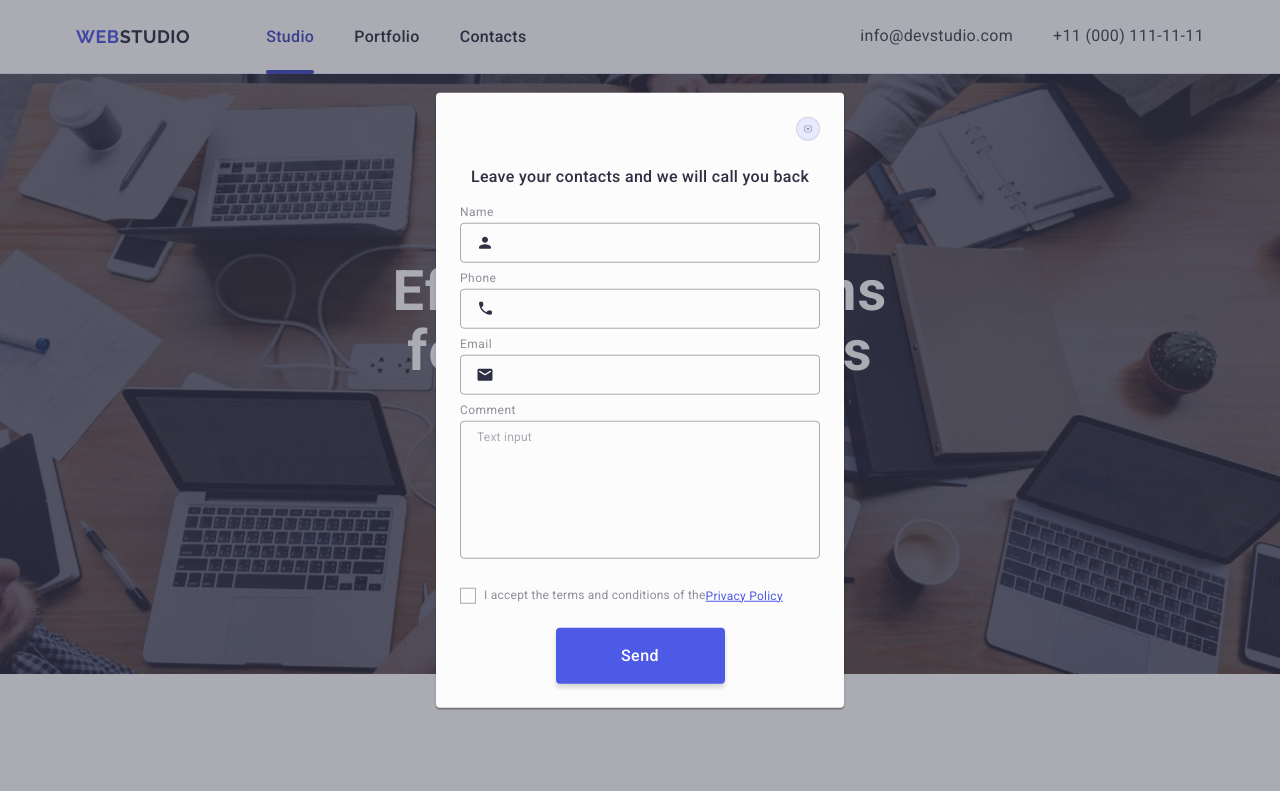
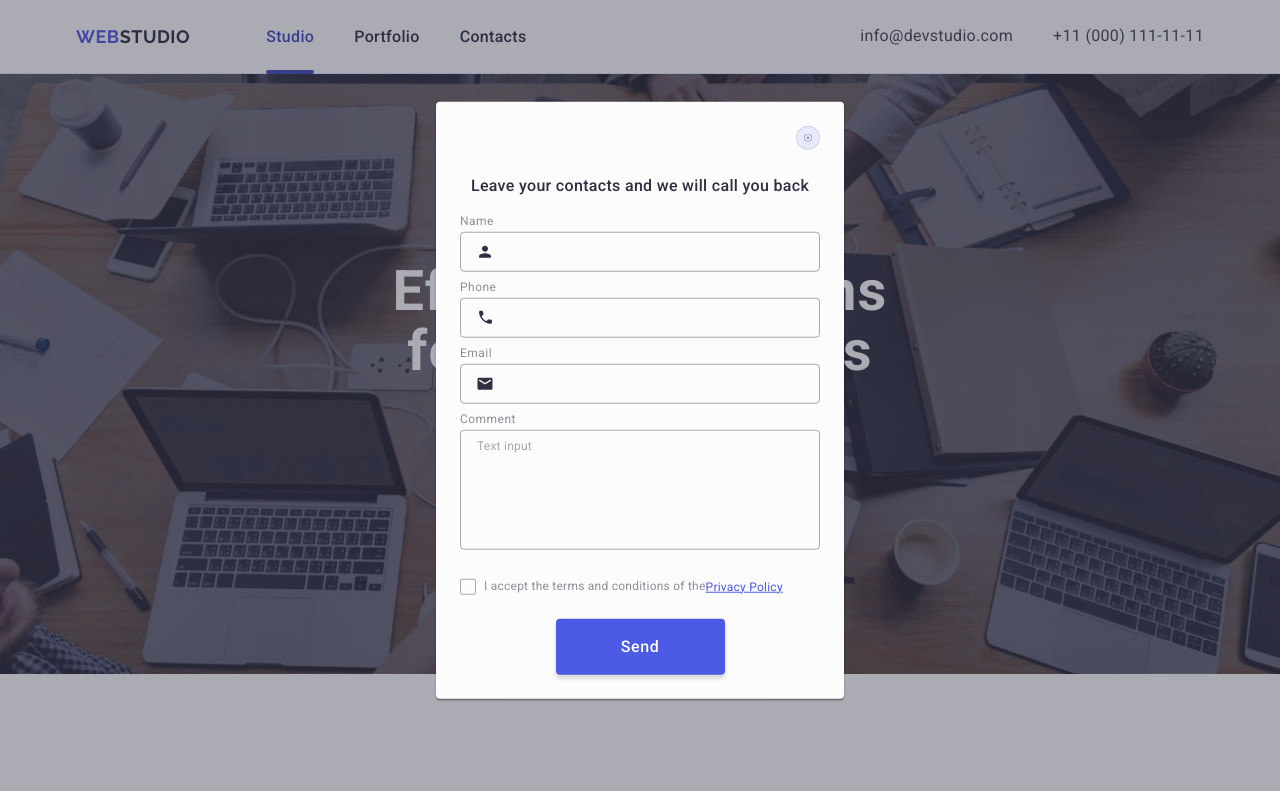
Before and after one commit to Viktoriiapon/goit-markup-hw-05, a plain HTML site: page index.html in a window 1280 px wide. Shown: the top 791 px of the page. Drawn offline with nearby package versions, Linux system fonts and the light colour scheme.

Commit message:
fixed accept

```diff
--- a/css/styles.css
+++ b/css/styles.css
@@ -648,7 +648,8 @@ left: 50%;
 transform: translate(-50%, -50%);
 padding: 72px 24px 24px;
 box-shadow: 0px 1px 1px rgba(0, 0, 0, 0.14), 0px 1px 3px rgba(0, 0, 0, 0.12), 0px 2px 1px rgba(0, 0, 0, 0.2);
-transition: transform 250ms cubic-bezier(0.4, 0, 0.2, 1);
+
+transition: opacity 250ms cubic-bezier(0.4, 0, 0.2, 1), visibility 250ms cubic-bezier(0.4, 0, 0.2, 1);
 }
 
 .modal-btn{
@@ -768,7 +769,7 @@ color: var(--WHITE, #FFF);
 text-align: center;
 font-weight: 500;
 line-height: 1.5;
-letter-spacing: 0.03em;
+letter-spacing: 0.04em;
 font-size: 16px;
 cursor: pointer;
 margin: 0 auto;
@@ -777,21 +778,26 @@ height: 56px;
 transition-property: background-color;
 transition-duration: 250ms;
 transition-timing-function: cubic-bezier(0.4, 0, 0.2, 1);
+
 }
 .modal-textarea{
     width: 100%;
-    height: 138px;
-    color: transparent;
+    height: 120px;
+    font-size: 12px;
+    line-height: 1.17;
+    letter-spacing: 0.04em;
+    color: rgba(46, 47, 66, 0.4);
+    padding: 8px 16px;
     border-radius: 4px;
     border: 1px solid rgba(46, 47, 66, 0.40);
     background-color: transparent;
-    padding-left: 16px;
-    padding-top: 8px;
-    transition-property: border-color;
     resize: none;
-transition-duration: 250ms;
-transition-timing-function: cubic-bezier(0.4, 0, 0.);
+transition: border-color 250ms cubic-bezier(0.4, 0, 0.2, 1);
 margin-bottom: 16px;
+}
+
+.modal-textarea:focus{
+    border-color: #4D5AE5;
 }
 .modal-textarea::placeholder
 {
@@ -801,6 +807,11 @@ margin-bottom: 16px;
     line-height: 1.17;
     letter-spacing: 0.02em;
 }
+.modal-field-accept{
+    margin-bottom: 24px;
+}
+
+
 .accept-text{
     display: flex;
     align-items: center;
@@ -824,8 +835,14 @@ text-decoration-line: underline;
 .accept-input:checked +.accept-text >.accept-text-box{
 background-color: #404BBF;
 fill:#F4F4FD;
+border: none;
 
 }
+.user-privacy{
+    line-height: 1.17;
+    letter-spacing: 0.04em;
+}
+
 .accept-text-box{
     display: block;
     width: 16px;
@@ -833,6 +850,11 @@ fill:#F4F4FD;
     border: 1px solid  rgba(46, 47, 66, 0.40) ;
     margin-right: 8px;
     fill: transparent;
+    border-radius: 2px;
+    transition: background-color 250ms cubic-bezier(0.4, 0, 0.2, 1), border 250ms cubic-bezier(0.4, 0, 0.2, 1), fill 250ms cubic-bezier(0.4, 0, 0.2, 1);
+    display: inline-flex;
+    align-items: center;
+    justify-content: center;
 }
 .accept-text-icon{
 text-align: center;
--- a/index.html
+++ b/index.html
@@ -457,7 +457,7 @@
                        name="user-name"
                        class="modal-input"
                        placeholder="" id="user-name"/>
-                       <svg class="modal-icon" width="18" height="18">
+                       <svg class="modal-icon" width="18" height="24">
                         <use href="./images/icons.svg#icon-person-black-18dp-1-1">
 
                         </use>
@@ -493,23 +493,25 @@
                     </div>
                 </div>
                     <div class="modal-field">
-                        <label for="user-text" class="modal-lable"
+                        <label for="user-comment" class="modal-lable"
                     >Comment</label>
                         <textarea class="modal-textarea"
-                                  id="user-text"
-                                  name="user-text"
+                                  id="user-comment"
+                                  name="user-comment"
                                   placeholder="Text input"></textarea>
                     </div>
-
+                <div class="modal-field-accept">
                 <div class="modal-field">
-                    <input type="checkbox" id="accept" class="accept-input visually-hidden" name="accept"/>
-                    <label for="accept" class="accept-text"><span class="accept-text-box">
-                        <svg class="accept-text-icon" width="16" height="16" >
+                    <input type="checkbox" id="user-privacy" class="accept-input visually-hidden" name="user-privacy"/>
+                    <label for="user-privacy" value="true" class="accept-text">
+                        <span class="accept-text-box">
+                        <svg class="accept-text-icon" width="10" height="8" >
                             <use href="./images/icons.svg#icon-fi-rr-angle-small-left-1">
 
                             </use>
                         </svg>
                     </span>I accept the terms and conditions of the<a href="">Privacy Policy</a></label>
+                </div>
                 </div>
                 <button type="submit" class="form-modal-btn">Send
                 </button>
```
